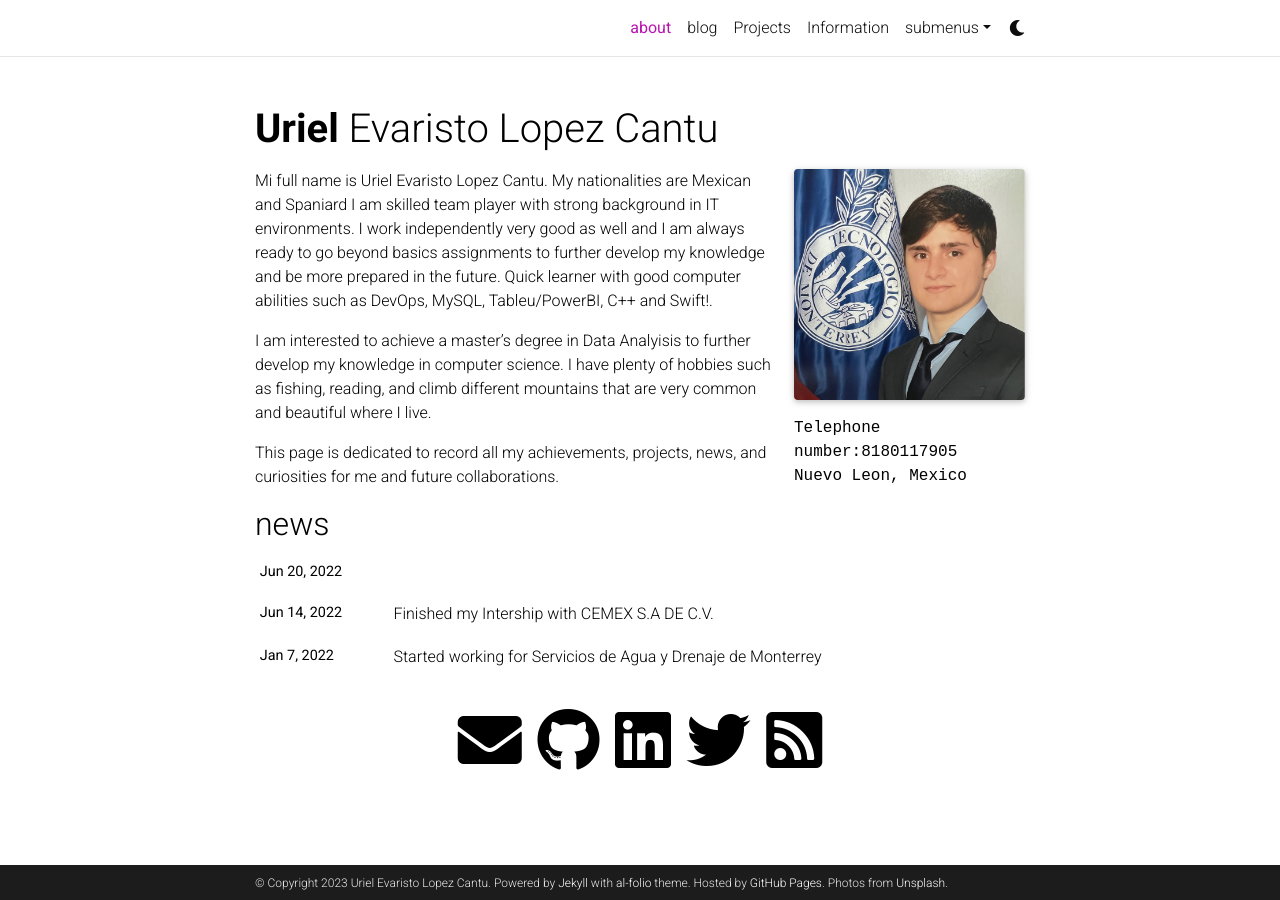
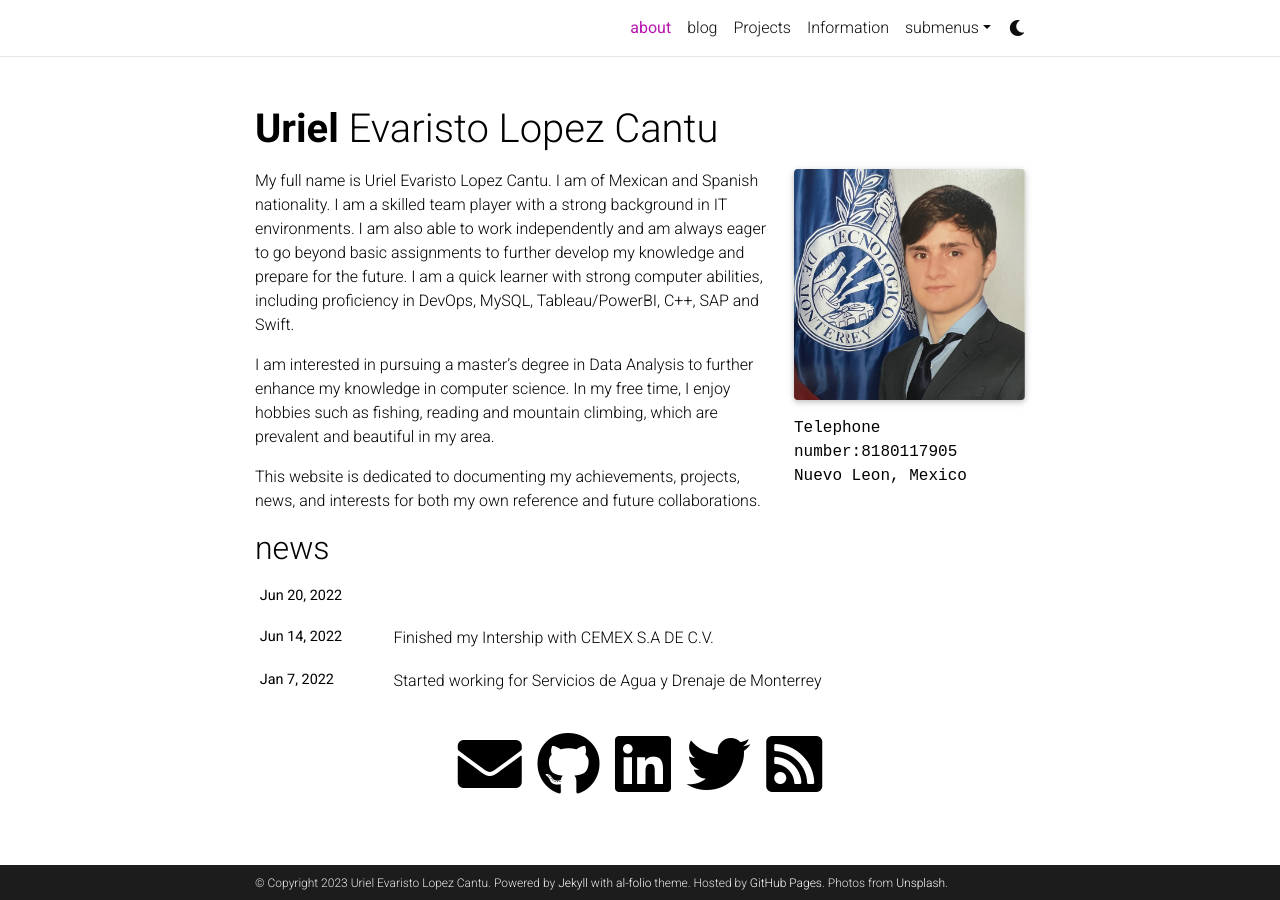
Before and after one commit to ulopezc/ulopezc.github.io, a Jekyll site: the page built from _pages/about.md, in a window 1280 px wide. Built offline with Jekyll 4.4.1, drawn with Linux system fonts in a browser that asks for light colours; full-size pictures stand in for the smaller copies a plugin makes; comment, search, counter and statistics services are not loaded; a style sheet for code colours, icons or effects is not loaded.

Commit message:
Update about.md

```diff
--- a/_pages/about.md
+++ b/_pages/about.md
@@ -16,8 +16,8 @@ news: true  # includes a list of news items
 social: true  # includes social icons at the bottom of the page
 ---
 
-Mi  full name is Uriel Evaristo Lopez Cantu. My nationalities are Mexican and Spaniard I am skilled team player with strong background in IT environments. I work independently very good as well and I am always ready to go beyond basics assignments to further develop my knowledge and be more prepared in the future. Quick learner with good computer abilities such as DevOps, MySQL, Tableu/PowerBI, C++ and Swift!.
+My full name is Uriel Evaristo Lopez Cantu. I am of Mexican and Spanish nationality. I am a skilled team player with a strong background in IT environments. I am also able to work independently and am always eager to go beyond basic assignments to further develop my knowledge and prepare for the future. I am a quick learner with strong computer abilities, including proficiency in DevOps, MySQL, Tableau/PowerBI, C++, SAP and Swift.
 
-I am interested to achieve a master's degree in Data Analyisis to further develop my knowledge in computer science. I have plenty of hobbies such as fishing, reading, and climb different mountains that are very common and beautiful where I live.
+I am interested in pursuing a master's degree in Data Analysis to further enhance my knowledge in computer science. In my free time, I enjoy hobbies such as fishing, reading and mountain climbing, which are prevalent and beautiful in my area.
 
-This page is dedicated to record all my achievements, projects, news, and curiosities for me and future collaborations.
+This website is dedicated to documenting my achievements, projects, news, and interests for both my own reference and future collaborations.
```
